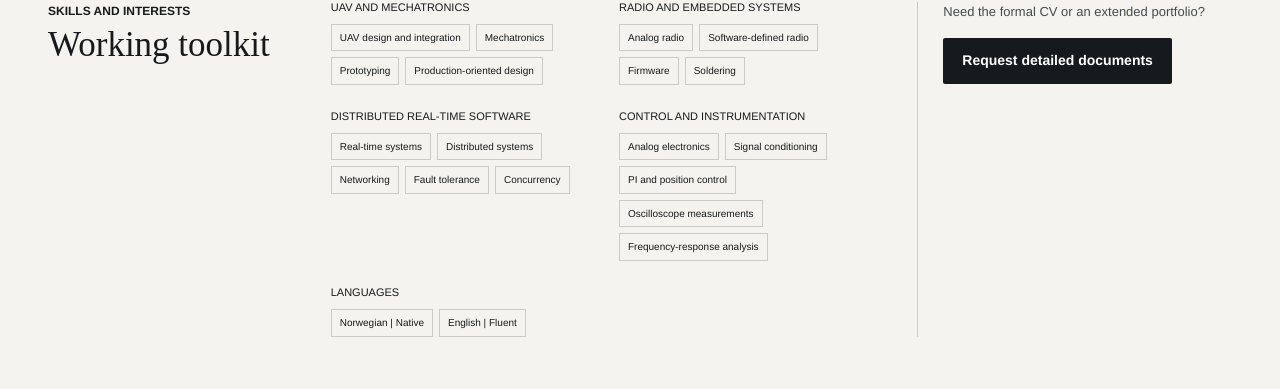
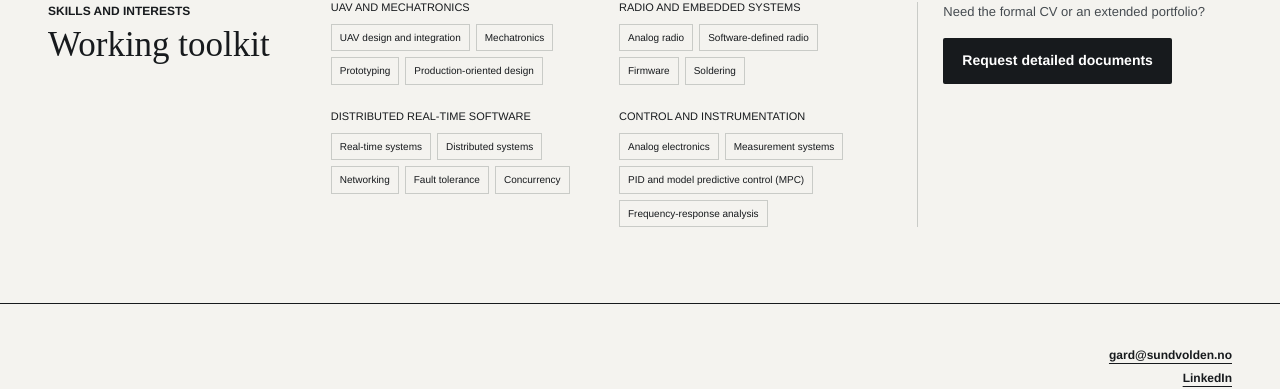
Before and after one commit to gardlae/gard-laeskogen-portfolio, a Next.js app: page /cv in a window 1280 px wide. Shown: the part 4316-4705 px from the top of the page. Built offline with nearby package versions, Linux system fonts and the light colour scheme; no server answers.

Commit message:
Refine CV working toolkit

```diff
--- a/app/content/experience.ts
+++ b/app/content/experience.ts
@@ -281,9 +281,8 @@ export const skillGroups: SkillGroup[] = [
     label: "Control and instrumentation",
     values: [
       "Analog electronics",
-      "Signal conditioning",
-      "PI and position control",
-      "Oscilloscope measurements",
+      "Measurement systems",
+      "PID and model predictive control (MPC)",
       "Frequency-response analysis",
     ],
   },
@@ -291,7 +290,5 @@ export const skillGroups: SkillGroup[] = [
 
 export const featuredSkills = skillGroups.flatMap((group) => group.values);
 
-export const languages = ["Norwegian | Native", "English | Fluent"];
-
 // Backwards-compatible export for any code importing the original name.
 export const experience = professionalExperience;
--- a/app/cv/page.tsx
+++ b/app/cv/page.tsx
@@ -4,7 +4,6 @@ import {
   academicAreas,
   education,
   hackathons,
-  languages,
   leadershipAndActivities,
   professionalExperience,
   selectedCourses,
@@ -202,7 +201,6 @@ export default function ExperiencePage() {
           <header><p className="eyebrow">Skills and interests</p><h2 id="capabilities-title">Working toolkit</h2></header>
           <div>
             {skillGroups.map((group) => <section key={group.label}><h3>{group.label}</h3><ul>{group.values.map((skill) => <li key={skill}>{skill}</li>)}</ul></section>)}
-            <section><h3>Languages</h3><ul>{languages.map((language) => <li key={language}>{language}</li>)}</ul></section>
           </div>
           <aside><p>Need the formal CV or an extended portfolio?</p><Link className="button button-dark" href="/request#documents">Request detailed documents</Link></aside>
         </section>
```
